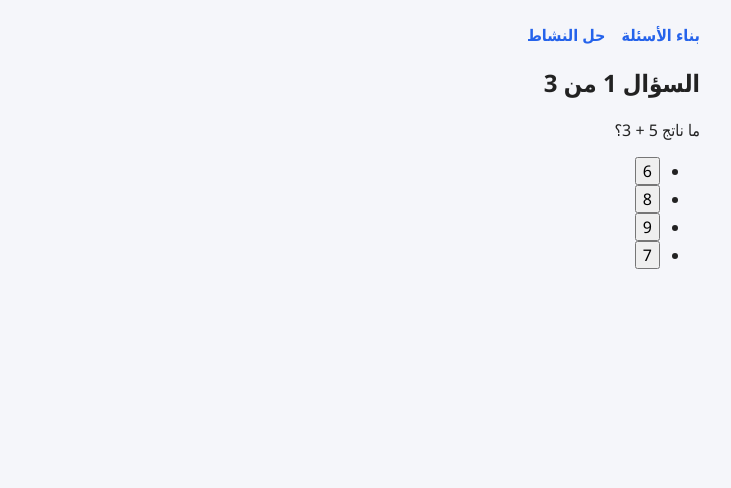
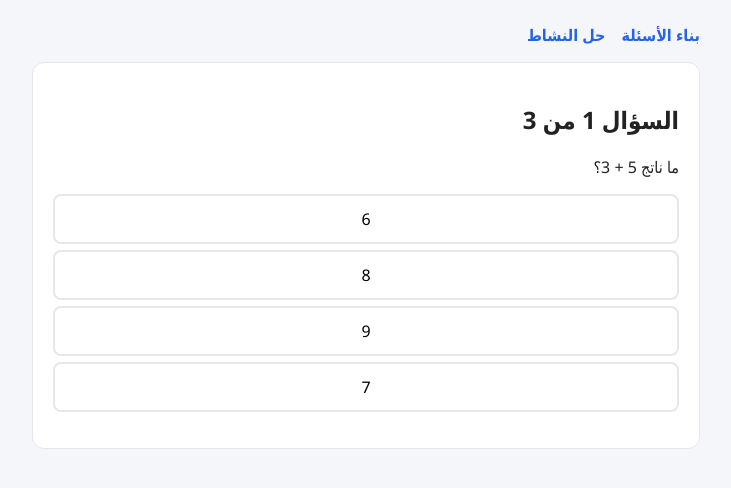
Before and after one commit to osaidzalloum/activity-builder, a React (Vite) app: page /play in a window 1280 px wide. Shown: the top 488 px of the page, without its empty margins (274-1005 px from the left). Built offline with nearby package versions, Linux system fonts and the light colour scheme.

Commit message:
Style play page with correct and wrong answer feedback

```diff
--- a/src/App.css
+++ b/src/App.css
@@ -129,3 +129,30 @@
   text-decoration: none;
   font-weight: bold;
 }
+
+.play-container .options li {
+  padding: 0;
+  background: none;
+}
+.play-option {
+  width: 100%;
+  padding: 12px;
+  border: 2px solid var(--border);
+  border-radius: 8px;
+  background: var(--card);
+  cursor: pointer;
+}
+
+.play-option.correct {
+  background: #dcfce7;
+  border-color: var(--success);
+}
+
+.play-option.wrong {
+  background: #fee2e2;
+  border-color: var(--danger);
+}
+.play-option:disabled {
+  color: inherit;
+  cursor: default;
+}
--- a/src/pages/PlayPage.jsx
+++ b/src/pages/PlayPage.jsx
@@ -5,15 +5,16 @@
   const [currentIndex, setCurrentIndex] = useState(0);
   const [selected, setSelected] = useState(null);
   const [score, setScore] = useState(0);
+
   if (questions.length === 0) {
     return <p>لا توجد أسئلة بعد. أضف أسئلة من صفحة البناء.</p>;
   }
   if (currentIndex === questions.length) {
     return (
-      <div>
+      <div className="card">
         <h2>انتهى النشاط!</h2>
         <p>نتيجتك: {score} من {questions.length}</p>
-        <button onClick={() => {
+        <button className="btn btn-primary" onClick={() => {
           setCurrentIndex(0);
           setSelected(null);
           setScore(0);
@@ -26,14 +27,20 @@
   const question = questions[currentIndex];
   const isCorrect = selected === question.correctIndex;
 
+function getOptionClass(index) {
+  if (selected === null) return "play-option";
+  if (index === question.correctIndex) return "play-option correct";
+  if (index === selected) return "play-option wrong";
+  return "play-option";
+}
   return (
-    <div>
+    <div className="card play-container">
       <h2>السؤال {currentIndex + 1} من {questions.length}</h2>
       <p>{question.text}</p>
-      <ul>
+      <ul className="options">
         {question.options.map((option, index) => (
           <li key={index}>
-            <button onClick={() => setSelected(index)} disabled={selected !== null}>
+            <button className={getOptionClass(index)} onClick={() => setSelected(index)} disabled={selected !== null}>
               {option}
             </button>
           </li>
@@ -43,6 +50,7 @@
         <div>
           <p>{isCorrect ? '✅ إجابة صحيحة' : '❌ إجابة خاطئة'}</p>
           <button
+            className="btn btn-primary"
             onClick={() => {
               if (isCorrect) {
                 setScore((s) => s + 1);
```
